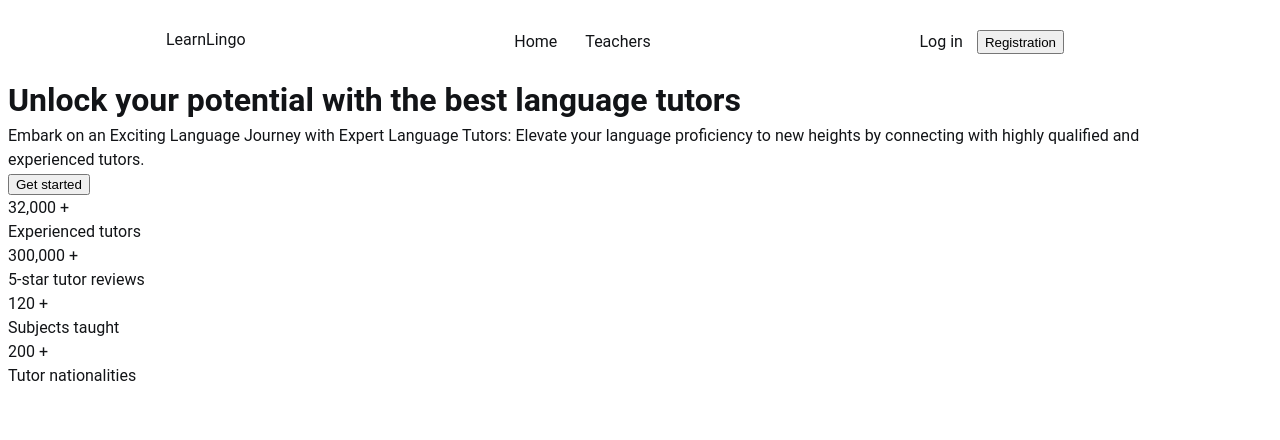
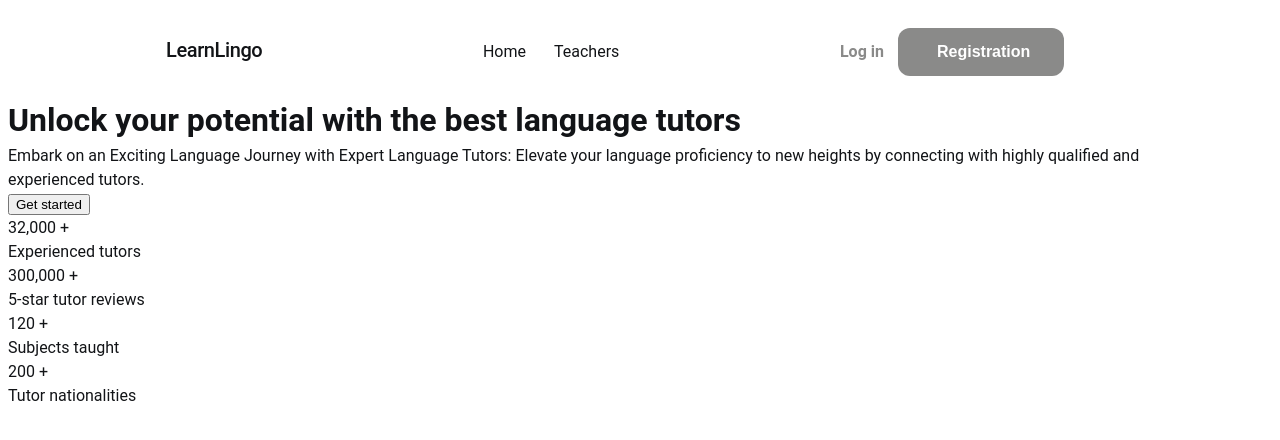
Before and after one commit to OksanaGukova/LearnLingo, a React (Vite) app: page / in a window 1280 px wide. Shown: the top 440 px of the page. Built offline with nearby package versions, Linux system fonts and the light colour scheme.

Commit message:
start Home page

```diff
--- a/src/pages/Home/Home.jsx
+++ b/src/pages/Home/Home.jsx
@@ -10,15 +10,15 @@ export default function Home() {
                          <svg className={css.learnSvg} >
                       <use href=''></use>
                     </svg>
-                        <p>LearnLingo</p>
+                        <p className={css.learnLingo}>LearnLingo</p>
                    </div>
                     <div className={css.home}>
-                        <p>Home</p>
-                        <p>Teachers</p>
+                        <p className={css.homeText}>Home</p>
+                        <p className={css.homeText}>Teachers</p>
                     </div>
                    <div className={css.login}>
-                        <p>Log in</p>
-                        <button>Registration</button>
+                        <p className={css.loginText}>Log in</p>
+                        <button className={css.button}>Registration</button>
                    </div>
                 </div>
                 <div className={css.description}>
--- a/src/pages/Home/Home.module.css
+++ b/src/pages/Home/Home.module.css
@@ -20,6 +20,19 @@ align-items: center;
     height: 28px;
 }
 
+.learnLingo {
+font-weight: 500;
+font-size: 20px;
+line-height: 1.2;
+letter-spacing: -0.02em;
+color: #121417;
+}
+
+.homeText {
+font-size: 16px;
+line-height: 1.25;
+}
+
 .home {
     display: flex;
     gap: 28px;
@@ -28,4 +41,25 @@ align-items: center;
 .login {
      display: flex;
     gap: 14px;
+    align-items: center;
 }
+
+.loginText {
+font-weight: 700;
+font-size: 16px;
+line-height: 1.25;
+color: #8a8a89;
+}
+
+.button {
+    border-radius: 12px;
+padding: 14px 39px;
+width: 166px;
+height: 48px;
+background: #8a8a89;
+border: none;
+font-weight: 700;
+font-size: 16px;
+line-height: 1.25;
+color: #fff;
+}
```
